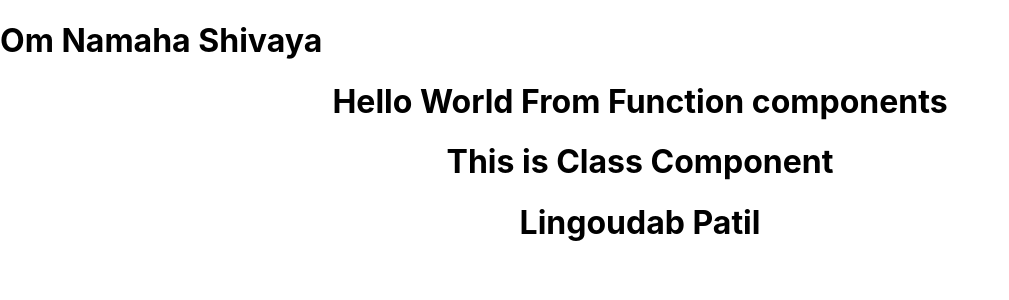
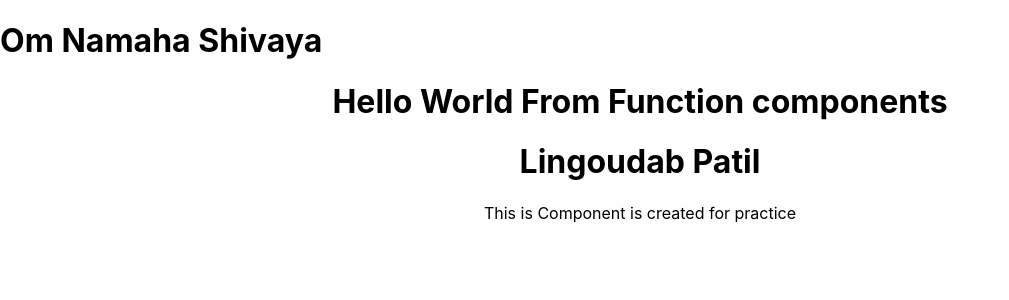
Before and after one commit to lingoudappatil/first_ReactApp, a React (Create React App) app: page / in a window 1280 px wide. Shown: the top 300 px of the page, without its empty margins (0-1009 px from the left). Built offline with nearby package versions, Linux system fonts and the light colour scheme.

Commit message:
component

```diff
--- a/src/App.js
+++ b/src/App.js
@@ -1,8 +1,8 @@
 import './App.css';
 import Hello from './components/Hello';
-// import Button from './components/Comon';
 import Message from './components/Message';
 import Msg from './components/Msg';
+import Msg2 from './components/Msg2';
 
 function App() {
   return (
@@ -10,8 +10,8 @@ function App() {
       <Hello/>
       <Message />
       <Msg />
+      <Msg2 />
     </div>
   );
 }
-
 export default App;
--- a/src/components/Message.js
+++ b/src/components/Message.js
@@ -2,7 +2,10 @@ import { Component }  from "react";
 class Message extends Component {
     render()
     {
-        return <h1>This is Class Component</h1>
+        return
+        (
+        <h1>This is Class Component</h1>
+        )
     }
 }
 
--- /dev/null
+++ b/src/components/Msg2.js
@@ -0,0 +1,6 @@
+const Msg2 = () =>
+    {
+        return <p>This is Component is created for practice</p>
+    }
+
+export default Msg2;
```
